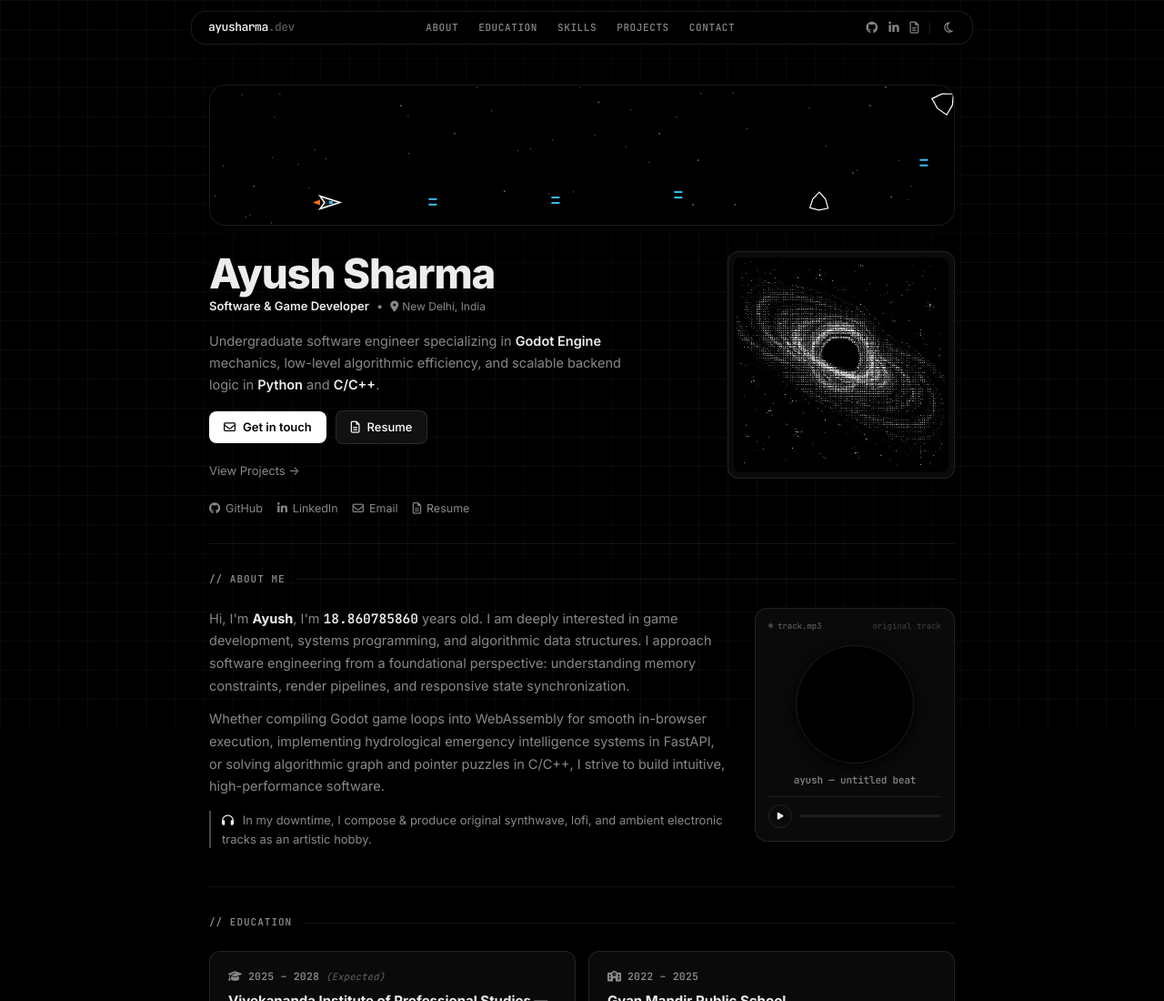
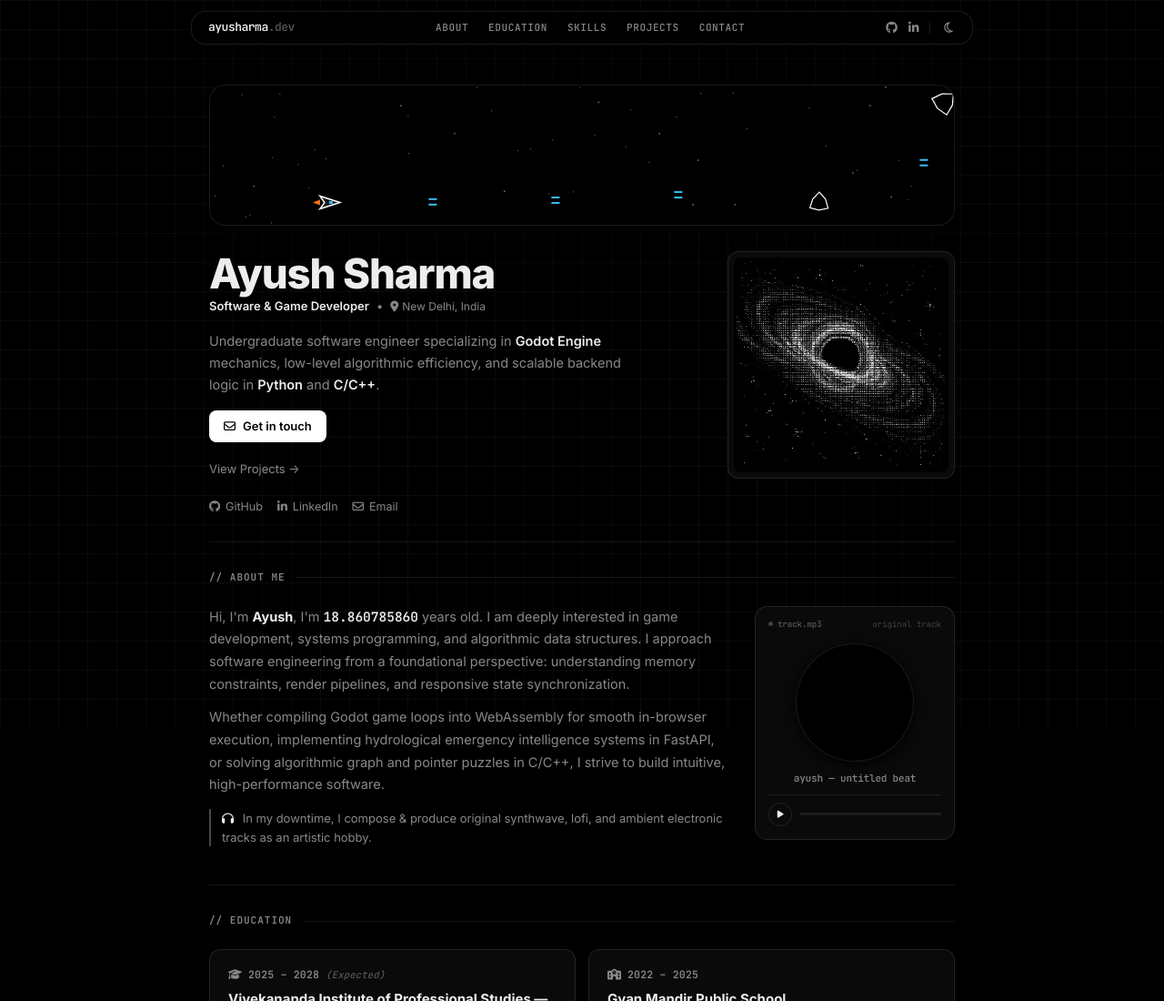
Before and after one commit to ayusharma1601/My_Portfolio, a plain HTML site: page index.html in a window 1280 px wide. Shown: the top 1100 px of the page at 91% size. Drawn offline with nearby package versions, Linux system fonts and the light colour scheme; grey boxes are pictures that could not be loaded.

Commit message:
Remove Resume button, nav icon, and quick-link (to be added later)

```diff
--- a/index.html
+++ b/index.html
@@ -51,10 +51,6 @@
                 <a href="https://www.linkedin.com/in/ayush-sharma-7a11102bb" target="_blank" rel="noopener noreferrer" class="nav-icon-link" title="LinkedIn">
                     <i class="fab fa-linkedin-in"></i>
                 </a>
-                <!-- Resume Icon -->
-                <a href="mailto:aysharma1601@gmail.com" class="nav-icon-link" title="Resume / Contact">
-                    <i class="far fa-file-alt"></i>
-                </a>
 
                 <div class="nav-divider"></div>
 
@@ -100,9 +96,6 @@
                         <a href="#contact" class="btn-white">
                             <i class="far fa-envelope"></i> Get in touch
                         </a>
-                        <a href="mailto:aysharma1601@gmail.com" class="btn-dark">
-                            <i class="far fa-file-alt"></i> Resume
-                        </a>
                     </div>
 
                     <!-- View Projects Link -->
@@ -122,9 +115,6 @@
                         </a>
                         <a href="mailto:aysharma1601@gmail.com" class="quick-link-item">
                             <i class="far fa-envelope"></i> Email
-                        </a>
-                        <a href="mailto:aysharma1601@gmail.com" class="quick-link-item">
-                            <i class="far fa-file-alt"></i> Resume
                         </a>
                     </div>
                 </div>
```
